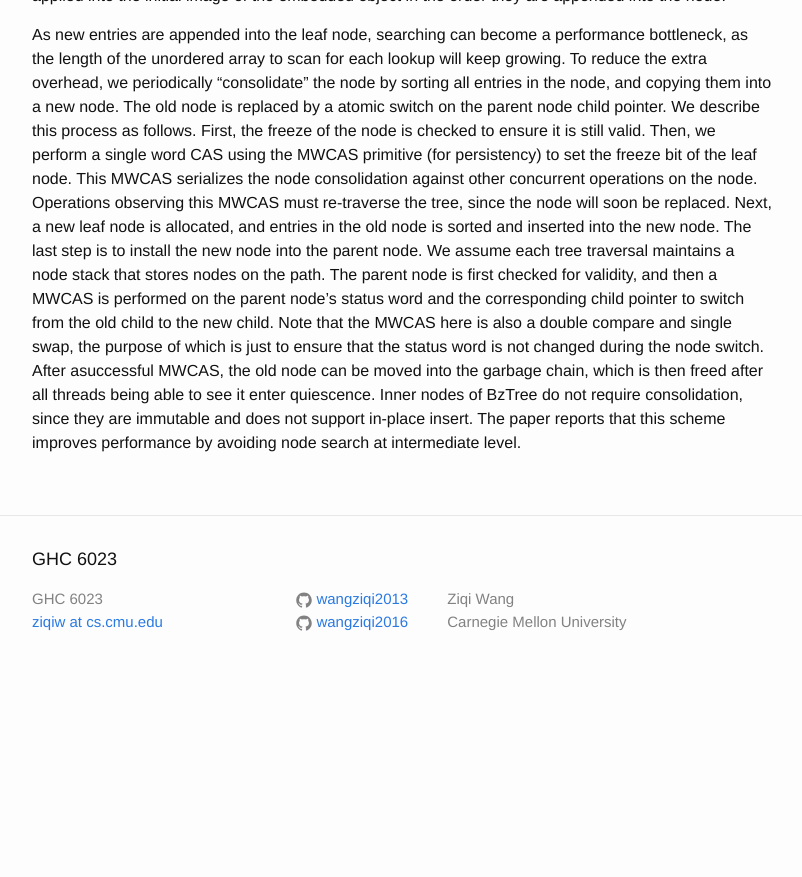
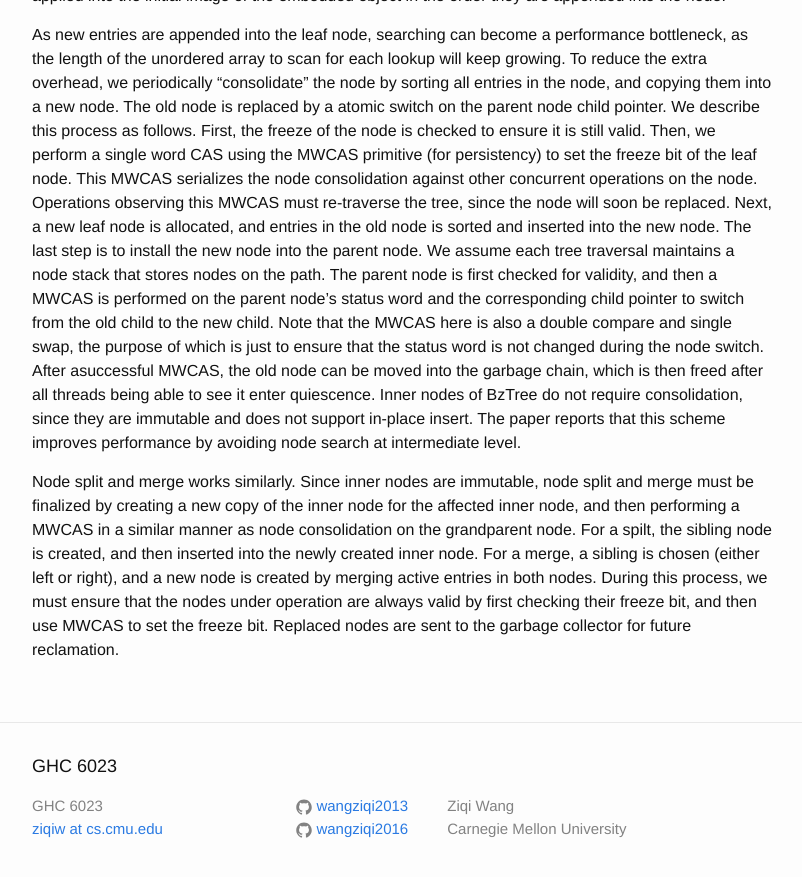
Before and after one commit to wangziqi2013/wangziqi2013.github.io, a Jekyll site: the page built from _posts/2019-11-10-bztree.markdown, in a window 1280 px wide and 900 px high, scrolled down 3657 px. Shown: the top 877 px of the window, without its empty margins (238-1040 px from the left). Built offline with Jekyll 4.4.1, drawn with Linux system fonts in a browser that asks for light colours; before the commit the page ends 4350 px from its top, so only the background shows below that.

Commit message:
Finish split merge

```diff
--- a/_posts/2019-11-10-bztree.markdown
+++ b/_posts/2019-11-10-bztree.markdown
@@ -152,3 +152,10 @@ of which is just to ensure that the status word is not changed during the node s
 node can be moved into the garbage chain, which is then freed after all threads being able to see it enter quiescence.
 Inner nodes of BzTree do not require consolidation, since they are immutable and does not support in-place insert. The
 paper reports that this scheme improves performance by avoiding node search at intermediate level.
+
+Node split and merge works similarly. Since inner nodes are immutable, node split and merge must be finalized by creating
+a new copy of the inner node for the affected inner node, and then performing a MWCAS in a similar manner as node consolidation
+on the grandparent node. For a spilt, the sibling node is created, and then inserted into the newly created inner node.
+For a merge, a sibling is chosen (either left or right), and a new node is created by merging active entries in both
+nodes. During this process, we must ensure that the nodes under operation are always valid by first checking their freeze
+bit, and then use MWCAS to set the freeze bit. Replaced nodes are sent to the garbage collector for future reclamation.
```
